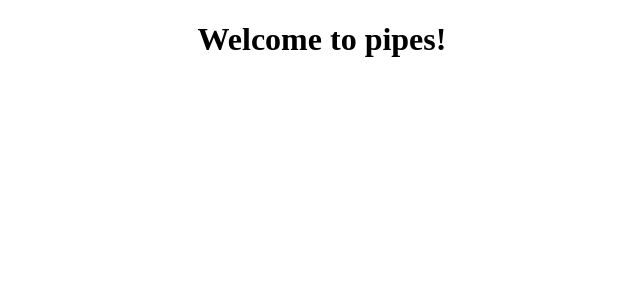
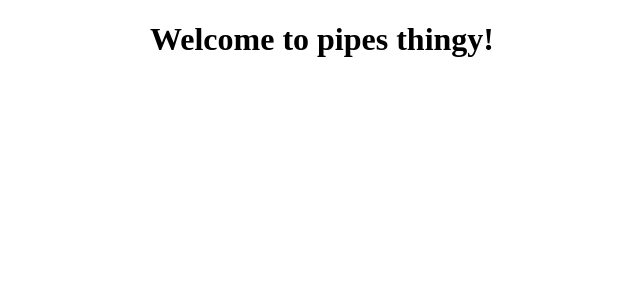
Before and after one commit to bensbalancedcode/sandbox, an Angular app in the folder Angular/Pipes/pipes/: page / in a window 1280 px wide. Shown: the top 300 px of the page, without its empty margins (318-958 px from the left). Built offline with nearby package versions, Linux system fonts and the light colour scheme.

Commit message:
checking creds

```diff
--- a/Angular/Pipes/pipes/src/app/app.component.html
+++ b/Angular/Pipes/pipes/src/app/app.component.html
@@ -1,6 +1,6 @@
 <div style="text-align:center">
   <h1>
-    Welcome to {{ title }}!
+    Welcome to {{ title }} thingy!
   </h1>
 </div>
 
```
